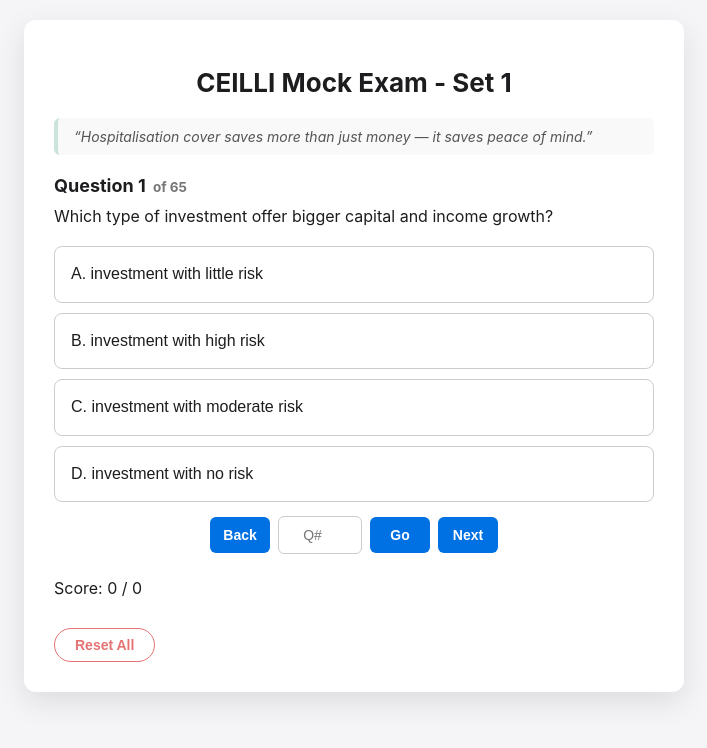
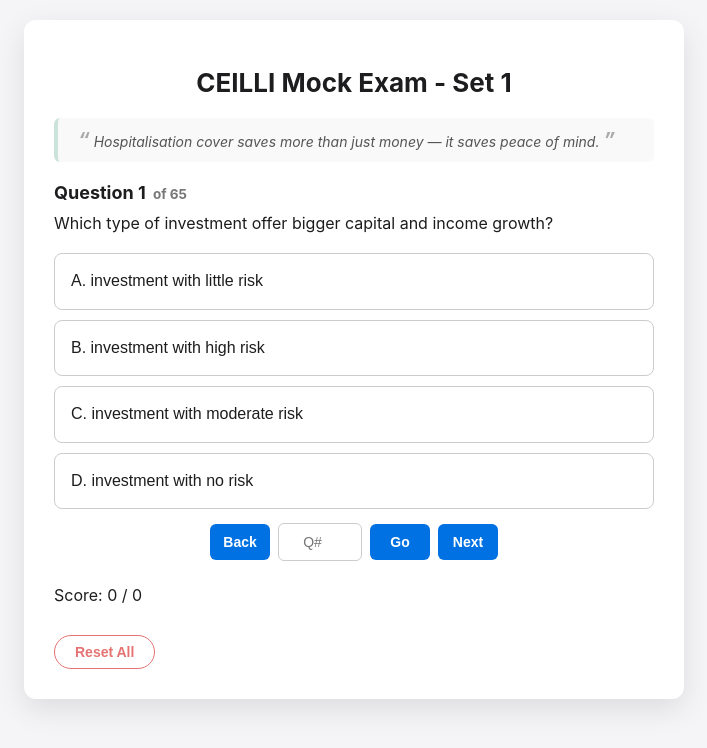
Before and after one commit to TND4-ZQJS/pcilmockexamset2, a plain HTML site: page index.html in a window 1280 px wide. Shown: the whole page, without its empty margins (286-993 px from the left). Drawn offline with Linux system fonts and the light colour scheme.

Commit message:
Update style.css

```diff
--- a/style.css
+++ b/style.css
@@ -239,3 +239,10 @@ input[type="number"] {
   margin: -10px 0 20px 0;
   text-align: left;
 }
+
+.quote-mark {
+  font-size: 20px;
+  font-weight: bold;
+  color: #aaa;
+  margin: 0 4px;
+}
```
